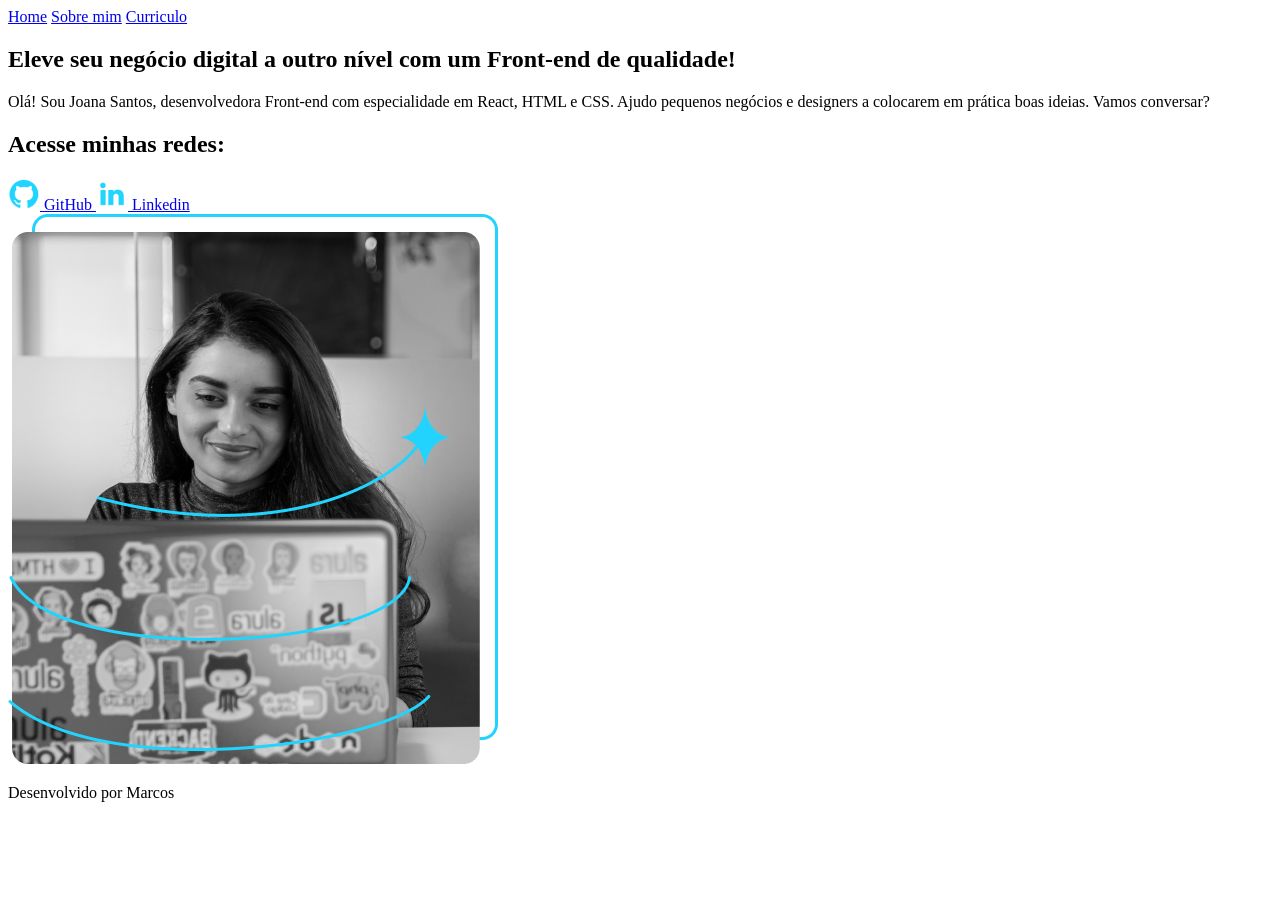
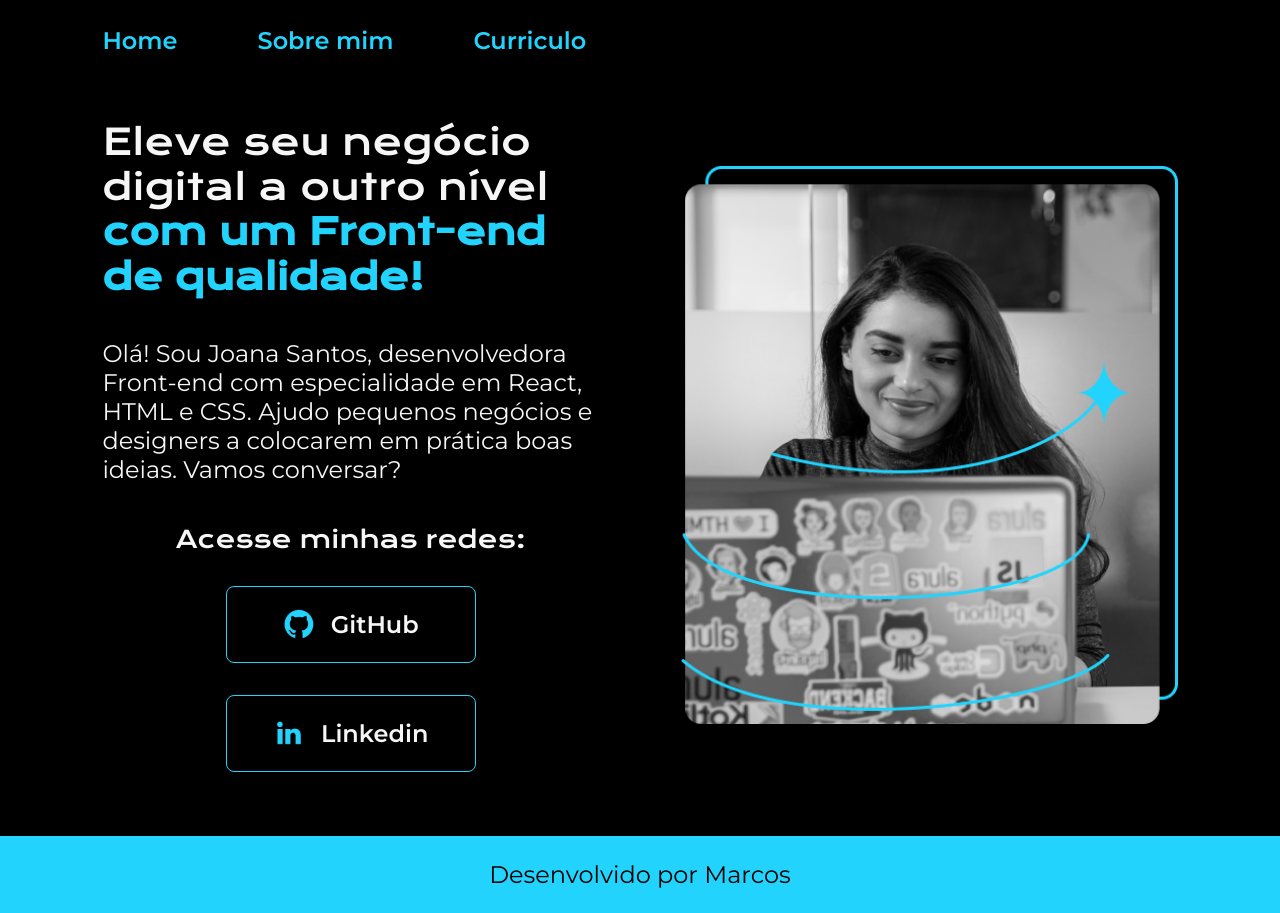
Before and after one commit to mvcs08/portfolio, a plain HTML site: page index.html in a window 1280 px wide. Before the commit the page ends 818 px from the top, so only its background shows below. Drawn offline with nearby package versions, Linux system fonts and the light colour scheme; the site is published under a folder, as on GitHub Pages, so addresses that start at the root find nothing.

Commit message:
Update index.html

```diff
--- a/index.html
+++ b/index.html
@@ -5,7 +5,7 @@
     <meta charset="UTF-8">
     <meta http-equiv="X-UA-Compatible" content="IE=edge">
     <meta name="viewport" content="width=device-width, initial-scale=1.0">
-    <link rel="stylesheet" href="/style/index.css" type="text/css">
+    <link rel="stylesheet" href="style/index.css" type="text/css">
     <title>Portfólio</title>
 </head>
 
```
